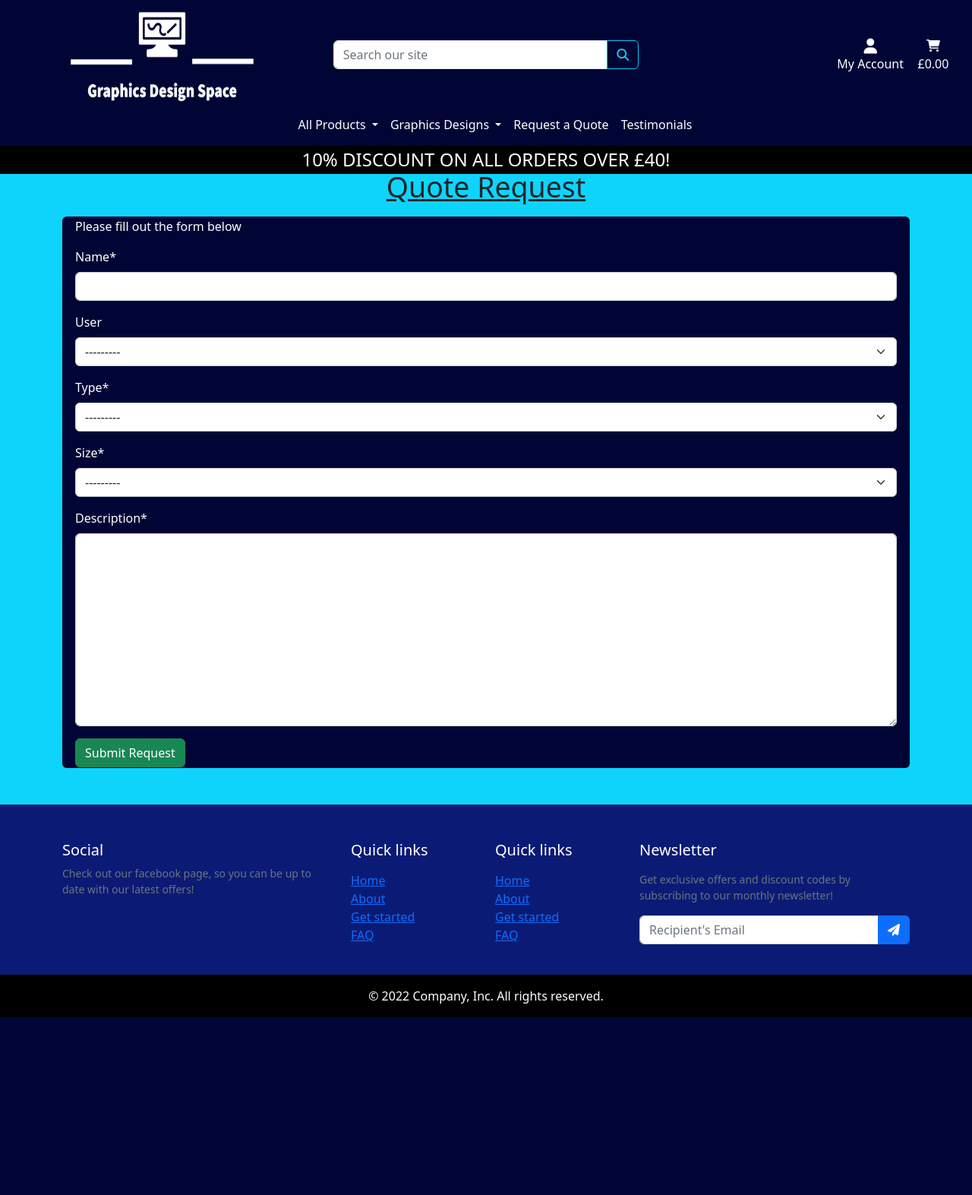
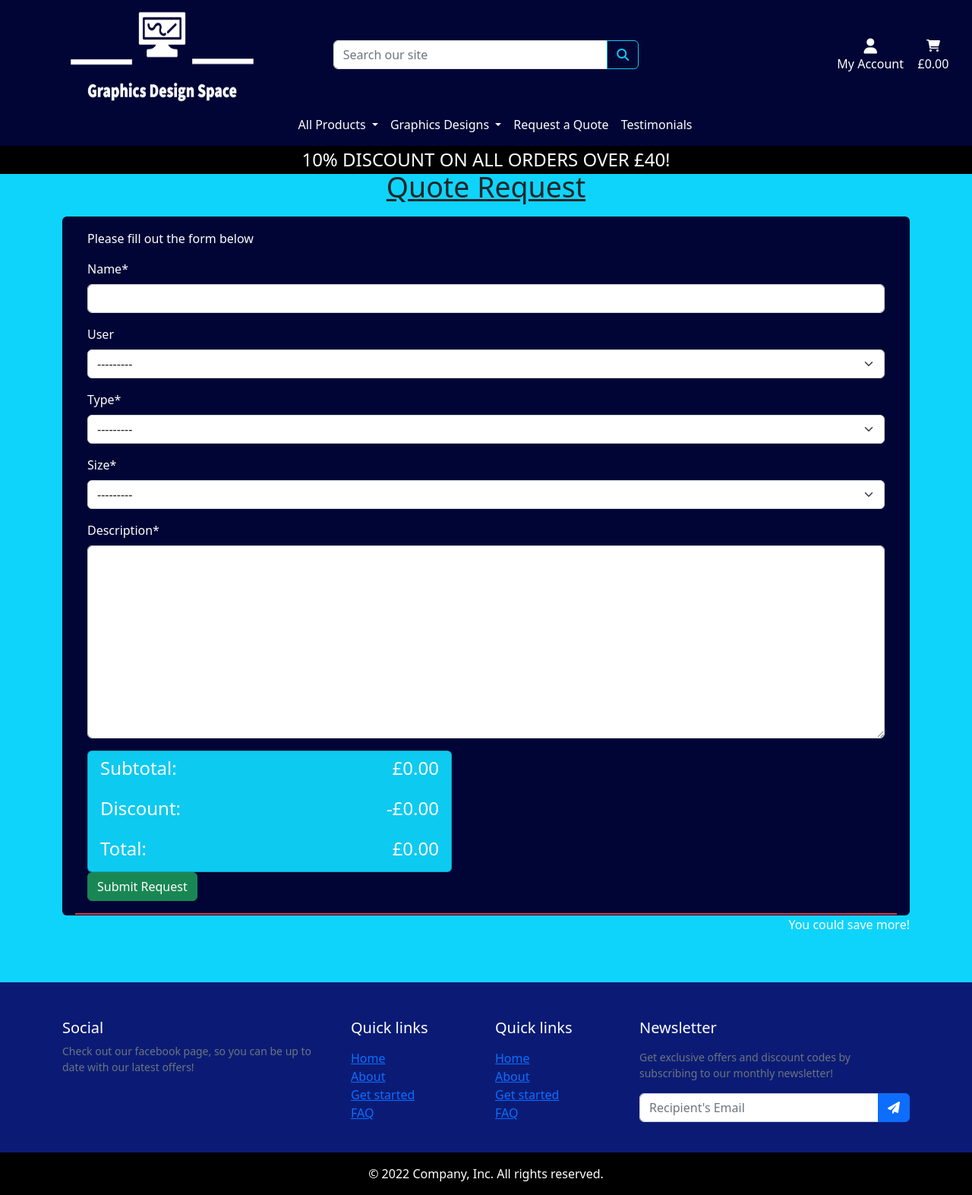
Before and after one commit to Awoyalejohn/GDS, a Django app: page /quotes/ in a window 1280 px wide. Shown: the whole page at 76% size. Before the commit the page ends 1339 px from the top, so only its background shows below. Run offline with Django 4.2, Linux system fonts and the light colour scheme; some libraries are stand-ins or nearby versions.

Commit message:
Add fuctionality to calculate the subtotal, discount, and total with javascript on the quote request page

```diff
--- /dev/null
+++ b/quotes/static/quotes/js/quote_request.js
@@ -0,0 +1,86 @@
+  //  Code to calculate quote request form checkout total when the type and size are selected in the select box
+  let typeArray = [0];
+  let sizeArray = [0];
+  let subtotal = 0
+  let subtotalElement =  document.querySelector('#subtotal');
+  let discountPercent = 10
+  let discountElement = document.querySelector('#discount');
+  let totalElement = document.querySelector('#total');
+
+
+// checks the type select box is selceted and changes the price shown on the card total box
+// on the quote request page
+const selectType = document.querySelector('#id_type');
+  selectType.addEventListener('change', (event) => {
+    let selectedValue = event.target.value;
+    let typeCost = null;
+
+    // selects the price based on the current value
+    if (selectedValue == 'IC' || selectedValue == 'ST') {
+      typeCost = 9.99;
+    } else if (selectedValue == 'LG' || selectedValue == 'BN') {
+      typeCost = 19.99;
+    } else if (selectedValue == 'PS' || selectedValue == 'WP') {
+      typeCost = 39.99;
+    } else {
+      typeCost = 0;
+    }
+
+    console.log(typeCost);
+    typeArray[0] = typeCost;
+    subtotal = (typeArray[0] + sizeArray[0]).toFixed(2)
+    if (subtotal > 40) {
+      discount = (subtotal * discountPercent / 100).toFixed(2);
+    } else {
+      discount = (0).toFixed(2);
+    }
+
+    console.log(subtotal);
+    subtotalElement.textContent = "£" + subtotal.toString();
+    discountElement.textContent = "-£" + discount.toString();
+    let total = (subtotal - discount).toFixed(2);
+    totalElement.textContent = "£" + total.toString();
+
+  });
+
+
+// checks the size select box is selceted and changes the price shown on the card total box
+// on the quote request page
+const selectSize = document.querySelector('#id_size');
+  selectSize.addEventListener('change', (event) => {
+    let selectedValue = event.target.value;
+    let sizeCost = null;
+
+    // selects the price based on the current value
+    if (selectedValue == 'S') {
+      sizeCost = 9.99;
+    } else if (selectedValue == 'M') {
+      sizeCost = 19.99;
+    } else if (selectedValue == 'L') {
+      sizeCost = 29.99;
+    } else {
+      sizeCost = 0;
+    }
+
+    console.log(sizeCost);
+    sizeArray[0] = sizeCost;
+    subtotal = (typeArray[0] + sizeArray[0]).toFixed(2)
+    if (subtotal > 40) {
+      discount = (subtotal * discountPercent / 100).toFixed(2);
+    } else {
+      discount = (0).toFixed(2);
+    }
+    console.log(subtotal);
+    subtotalElement.textContent = "£" + subtotal.toString();
+    discountElement.textContent = "-£" + discount.toString();
+    let total = (subtotal - discount).toFixed(2);
+    totalElement.textContent = "£" + total.toString();
+
+  });
+
+
+  console.log(typeArray);
+  console.log(sizeArray);
+
+
+  console.log((typeArray[0] + sizeArray[0]).toFixed(2));
--- a/quotes/templates/quotes/quote_request.html
+++ b/quotes/templates/quotes/quote_request.html
@@ -13,16 +13,53 @@
 
       <!-- Bootstrap card-->
       <div class="card main-bg px-3">
-        <p class="text-white">Please fill out the form below</p>
+        <div class="card-body">
+          <p class="text-white">Please fill out the form below</p>
         <form action="" method="POST" id="" class="text-white">
           {% csrf_token %}
 
             {{ form | crispy }}
+
+
+            <div class="card total-box bg-info">
+              <div class="card-body d-flex justify-content-between py-1 h4">
+                <p class="my-1">Subtotal:</p>
+                <p  id="subtotal" class="my-1">£0.00</p>
+              </div>
+              <div class="card-body d-flex justify-content-between py-1 h4">
+                <p class="my-1">Discount:</p>
+                <p id="discount" class="my-1">-£0.00</p>
+              </div>
+              <div class="card-body d-flex justify-content-between py-1 h4">
+                <p class="my-1">Total:</p>
+                <p id="total" class="my-1">£0.00</p>
+              </div>
+            </div>
           <button type="submit" class="btn btn-success">Submit Request</button>
 
         </form>
+        </div>
+
+
+         <!-- Card order total box -->
+      <div class="total-wrapper d-flex justify-content-center justify-content-md-end border border-danger">
+
+      </div>
+
 
       </div><!-- end/ Bootstap card -->
+
+
+
+
+      <!-- Discount info message -->
+      <div class="text-end text-white">
+        <p>You could save more!</p>
+      </div>
+
+
+
+
 
 
 
@@ -35,9 +72,7 @@
 </main>
 {% endblock %}
 
-
 {% block postloadjs %}
-{{ block.super }}
-<script>
-</script>
+    {{ block.super }}
+    <script src="{% static 'quotes/js/quote_request.js' %}"></script>
 {% endblock %}
--- a/quotes/views.py
+++ b/quotes/views.py
@@ -44,7 +44,7 @@ class QuoteRequestView(View):
 
         print(size_cost)
 
-        subtotal = type_cost + size_cost
+        subtotal = round(type_cost + size_cost, 2)
         print(subtotal)
 
         if subtotal > settings.DISCOUNT_THRESHOLD:
```
